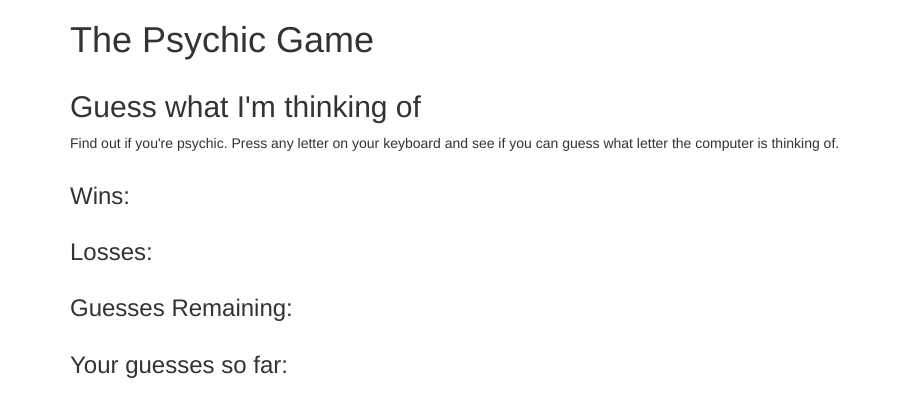
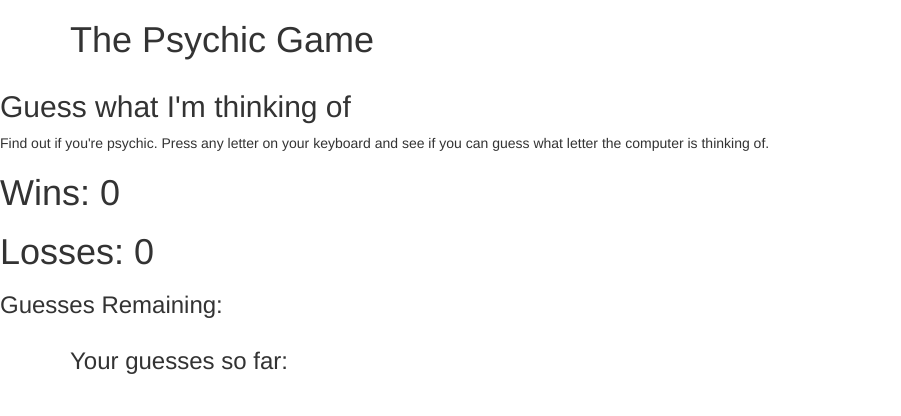
Before and after one commit to hodgiers/psychic-game, a plain HTML site: page index.html in a window 1280 px wide. Shown: the whole page, without its empty margins (0-901 px from the left). Drawn offline with nearby package versions, Linux system fonts and the light colour scheme.

Commit message:
Almost Done

```diff
--- a/index.html
+++ b/index.html
@@ -16,24 +16,24 @@
 <h1>The Psychic Game</h1>
 </div>
 
-<div class="container">
+<div id="game">
 	<h2>Guess what I'm thinking of</h2>
 <!-- USER INSTRUCTIONS HERE -->
     <p>Find out if you're psychic. Press any letter on your keyboard and see if you can guess what letter the computer is thinking of.</p>
 </div>
 
 
-<div class="container">
+<div id="winsTally">
 <h3>Wins:</h3>
 </div>
 
 
-<div class="container">
+<div id="lossesTally">
 <h3>Losses:</h3>
 </div>
 
 
-<div class="container">
+<div class="guessesLeft">
 <h3>Guesses Remaining:</h3>
 </div>
 
@@ -42,7 +42,7 @@
 <h3>Your guesses so far:</h3>
 </div>
 
-<script type="text/javascript">
+<script>
 
 var abc = "abcdefghijklmnopqrstuvwxyz";
 var abcArray = abc.split("");
@@ -50,27 +50,93 @@ var abcArray = abc.split("");
 // Creating variables to hold the number of wins and losses. They start at 0.
 var wins = 0;
 var losses = 0;
+var numberofrounds = 5;
+var roundsRemaining = 0;
+
+ // Function that updates the score...
+ function updateWin() {
+  	//document.querySelector("#score").innerHTML = "Score: " + score;
+  	document.getElementById("winsTally").innerHTML = "<h1>Wins: " + wins + " </h1>";
+ }
+  function updateLoss() {
+  	//document.querySelector("#score").innerHTML = "Score: " + score;
+  	document.getElementById("lossesTally").innerHTML = "<h1>Losses: " + losses + " </h1>";
+ }
+
+   function updateRemainingGuesses() {
+  	document.getElementById("guessesLeft").innerHTML = "<h1>Guesses Remaining: " + roundsRemaining + " </h1>";
+ }
+
+
+// Starting the game
+updateWin();
+updateLoss();
+updateRemainingGuesses();
 
 // <!-- The user should be prompted to press any letter-->
+
 // <!-- Read the user's input -->
+// NOTE: When revisiting this try using the addEventListener method
 document.onkeyup = function(event) {
 	// Determines which key was pressed.
 	var userGuess = event.key;
 	console.log(userGuess);
 
+// <!-- Validate user pressed a letter, not a number. Tell them 'That's not a letter' -->
+
+// <!-- We'll need to create a random letter from a selection of all 26 letters-->
+// var computerGuess = abcArray[Math.floor(Math.random() * abcArray.length)];
+  var computerGuess = abcArray[10];
+ console.log(computerGuess);
+
+
+
+ // <!-- If the letter the user selects is the same as what the computer chooses, alert they've won-->
+ if (userGuess === computerGuess) {
+ 	console.log(wins++);
+ 	alert("You predicted correctly!");
+ 	updateWin();
+ }
+ // <!-- If it's not the same, alert they've lost-->
+ else {
+ 	console.log(losses++);
+ 	alert("Wrong! Maybe your stars are just out of alignment?");
+ 	updateLoss();
+ }
+
+var totalgames = wins+losses;
+var roundsRemaining = numberofrounds-totalgames;
+alert("Rounds left " + roundsRemaining);
+//document.getElementById("guessesLeft").innerHTML = "<h1>Guesses Remaining: " + roundsRemaining + " </h1>";
+
+/*
+function updateguessesleft() {
+  	document.getElementById("guessesLeft").innerHTML = "<h1>Guesses Remaining: " + roundsRemaining + " </h1>";
+}
+updateguessesleft();
+
+ for (var i = 0; i < remainingGuesses; i--) {
+ 	if (remainingGuesses[i] > 0) {
+ 		console.log(remainingGuesses);
+ 	}
+ 	else {
+ 		console.log("GameOver");
+ 	}
+ }
+ */
+
+//document.getElementById("winsTally").innerHTML = "Wins: " + wins;
+//document.getElementById("lossesTally").innerHTML = "Losses: "  + losses;
 
 
 };
 
 
-// <!-- Take the letter the user pressed ans compare it to the letter the computer generated-->
-// <!-- Validate user pressed a letter, not a number. Tell them 'That's not a letter' -->
 
-// <!-- We'll need to create a random letter from a selection of all 26 letters-->
 
 // <!-- If -->
 // <!-- Condition: User must guess correctly within 5 tries-->
-// <!-- If the letter the user selects is the same as what the computer chooses, alert they've won-->
+
 // <!-- Add 1 point to their win score-->
 // <!-- Reset game and alert a new round has started-->
 
@@ -80,5 +146,7 @@ document.onkeyup = function(event) {
 // <!-- Add 1 point to their lost score-->
 // <!-- Reset game and alert a new round has started-->
 
+// <!-- Once win or lose is == to 5. Give final win or lose and end
+
   </script>
 </body>
```
